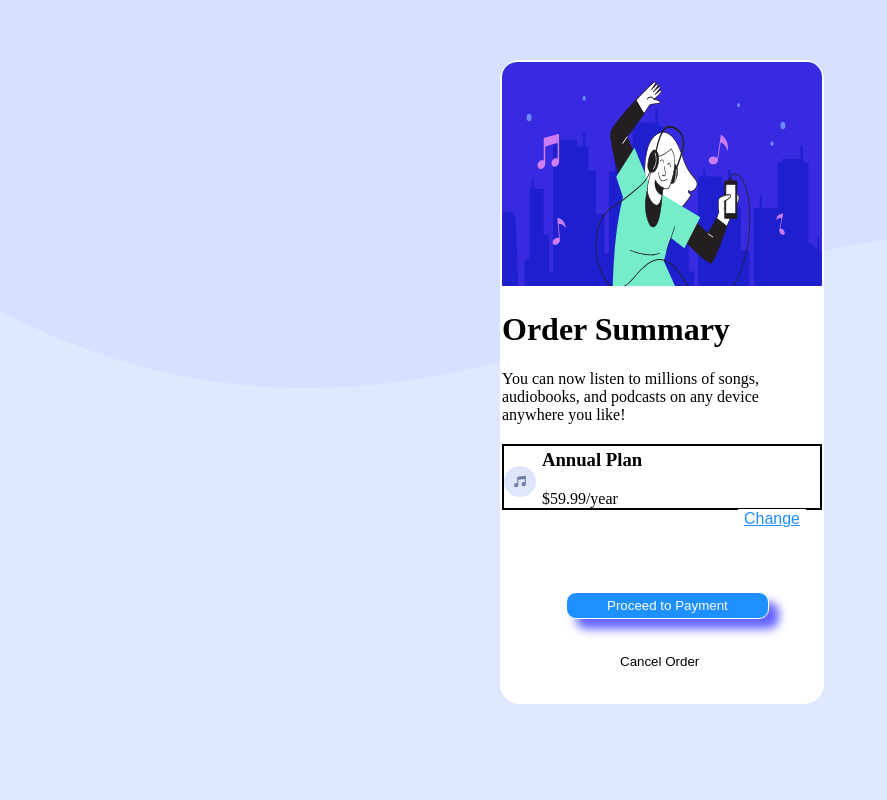
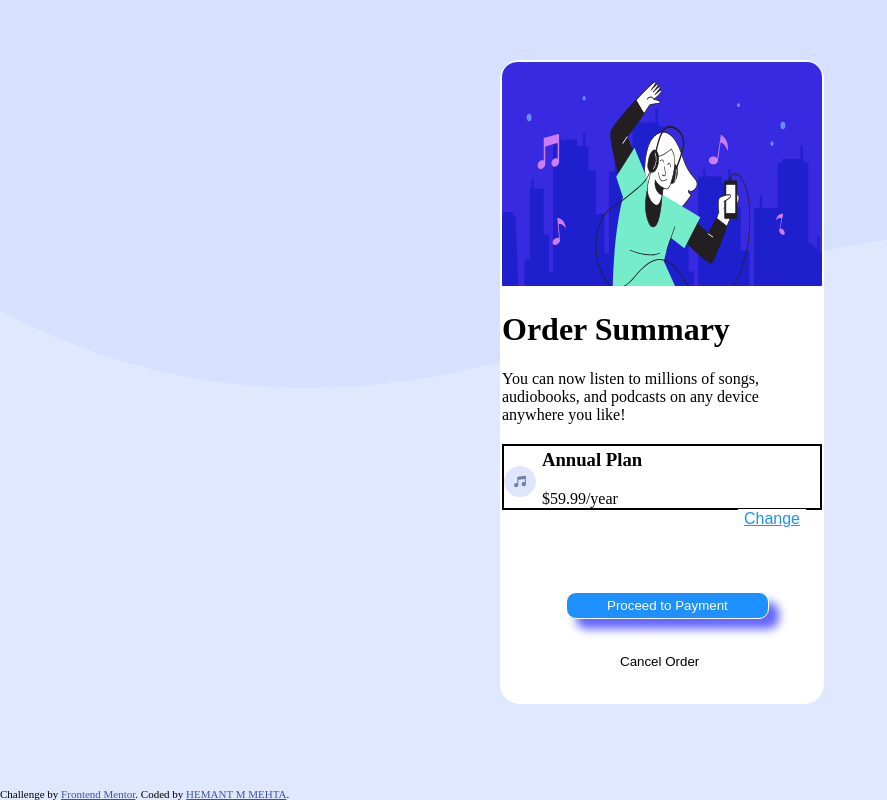
Before and after one commit to hemantmm/Order-Summary, a plain HTML site: page index.html in a window 1280 px wide. Shown: the whole page, without its empty margins (0-887 px from the left). Drawn offline with Linux system fonts and the light colour scheme.

Commit message:
changes made

```diff
--- a/index.html
+++ b/index.html
@@ -43,9 +43,10 @@
   <!-- Proceed to Payment -->
   <!-- Cancel Order -->
 </div>
-  <div class="attribution">
-    Challenge by <a href="https://www.frontendmentor.io?ref=challenge" target="_blank">Frontend Mentor</a>.
-    Coded by <a href="#">HEMANT </a>.
-  </div>
+
+<div class="attribution">
+  Challenge by <a href="https://www.frontendmentor.io?ref=challenge" target="_blank">Frontend Mentor</a>.
+  Coded by <a href="#">HEMANT M MEHTA</a>.
+</div>
 </body>
 </html>
--- a/style.css
+++ b/style.css
@@ -9,9 +9,6 @@
 
     body
     {
-        /* background-image: url("images/pattern-background-desktop.svg"); */
-        /* overflow: hidden; */
-        /* background-color: aquamarine; */
         margin: 0;
         padding: 0;
         background-color: hsl(225, 100%, 94%);
@@ -34,9 +31,6 @@
         height: 80%;
         left: 500px;
         top: 60px;
-        /* display: flex; */
-        /* justify-content: center; */
-        /* align-items: center; */
     }
 
     .box img
@@ -135,3 +129,10 @@
     }
 
     }
+
+
+    .attribution
+    {
+        position: absolute;
+        bottom: 0%;
+    }
```
